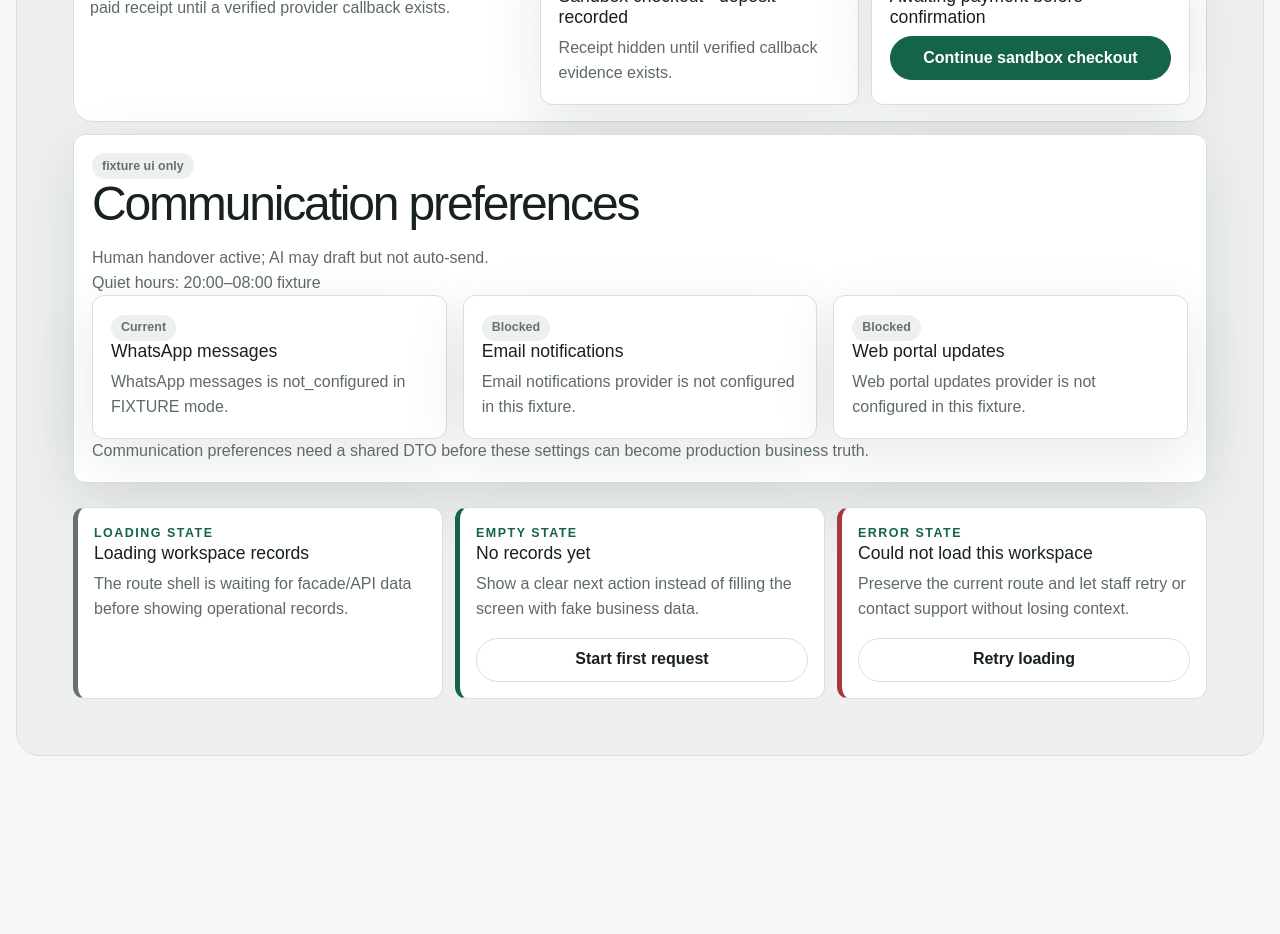
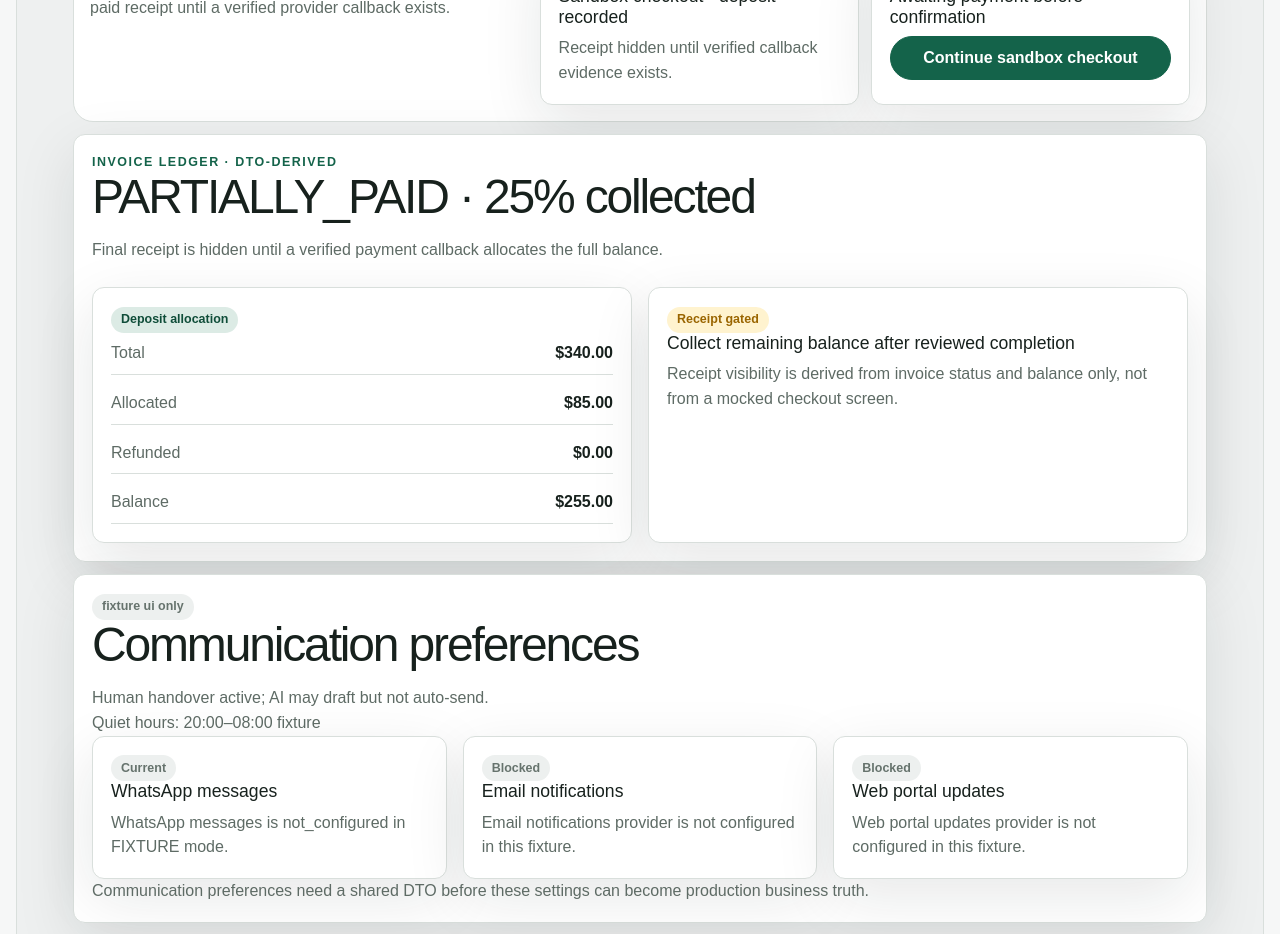
Before and after one commit to SaamVR/ServiceDesk, a Next.js app: page /portal in a window 1280 px wide. Shown: the part 1820-2754 px from the top of the page. Before the commit the page ends 2592 px from the top, so only its background shows below. Built offline with nearby package versions, Linux system fonts and the light colour scheme.

Commit message:
feat(portal): wire invoice ledger into customer portal

```diff
--- a/src/features/operations/OperationalRoute.tsx
+++ b/src/features/operations/OperationalRoute.tsx
@@ -3,6 +3,7 @@ import { CheckoutPreview } from "@/features/checkout/CheckoutPreview";
 import { CrewJobPreview } from "@/features/crew/CrewJobPreview";
 import { CrmPreview } from "@/features/crm/CrmPreview";
 import { InboxPreview } from "@/features/inbox/InboxPreview";
+import { InvoiceLedgerPreview } from "@/features/invoices/InvoiceLedgerPreview";
 import { OnboardingReadiness } from "@/features/onboarding/OnboardingReadiness";
 import { CommunicationPreferences } from "@/features/preferences/CommunicationPreferences";
 import { PropertyRecurringPreview } from "@/features/properties/PropertyRecurringPreview";
@@ -130,6 +131,7 @@ function CustomerPanel() {
       </div>
       <PropertyRecurringPreview />
       <CheckoutPreview />
+      <InvoiceLedgerPreview />
       <CommunicationPreferences />
     </div>
   );
```
